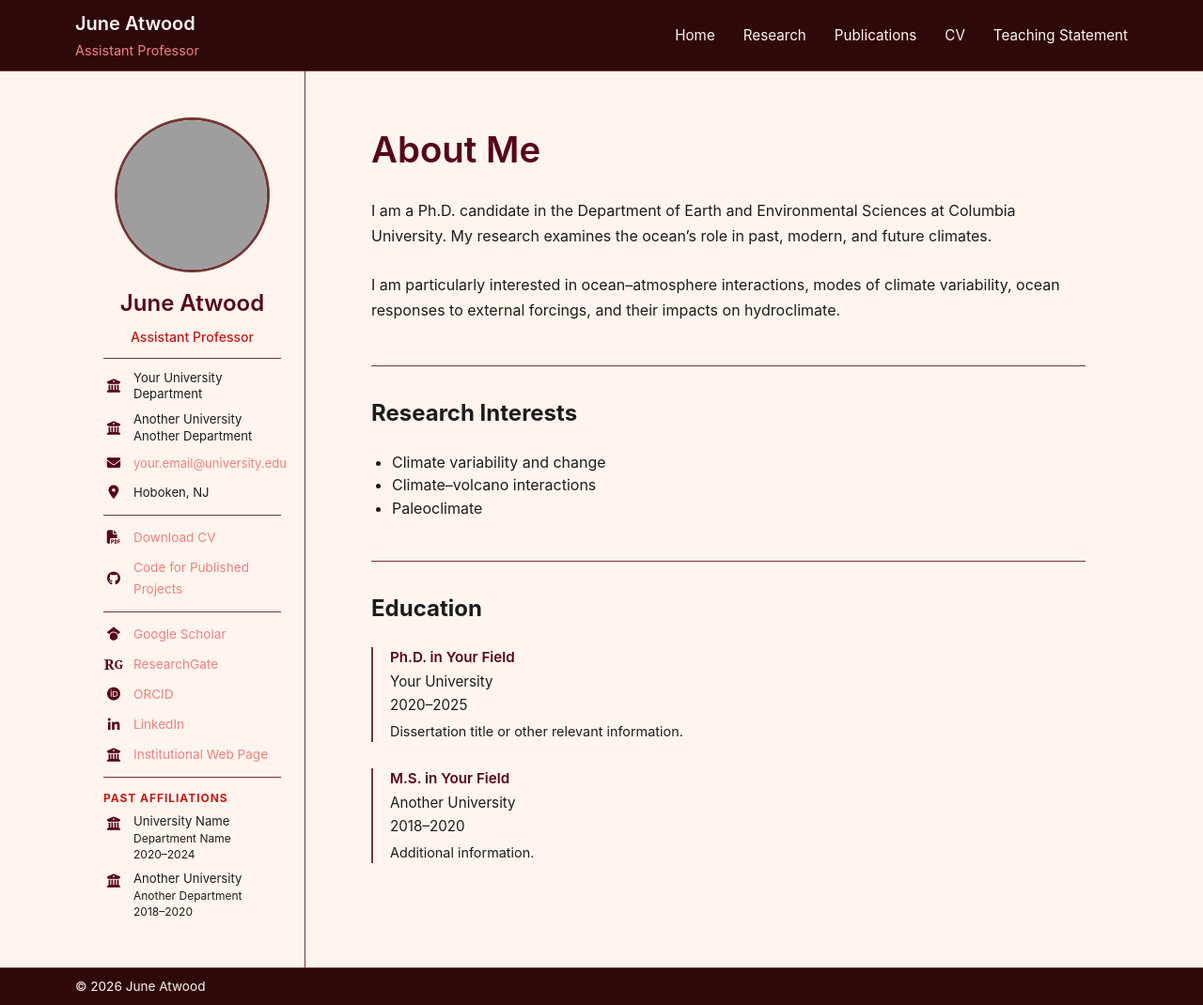
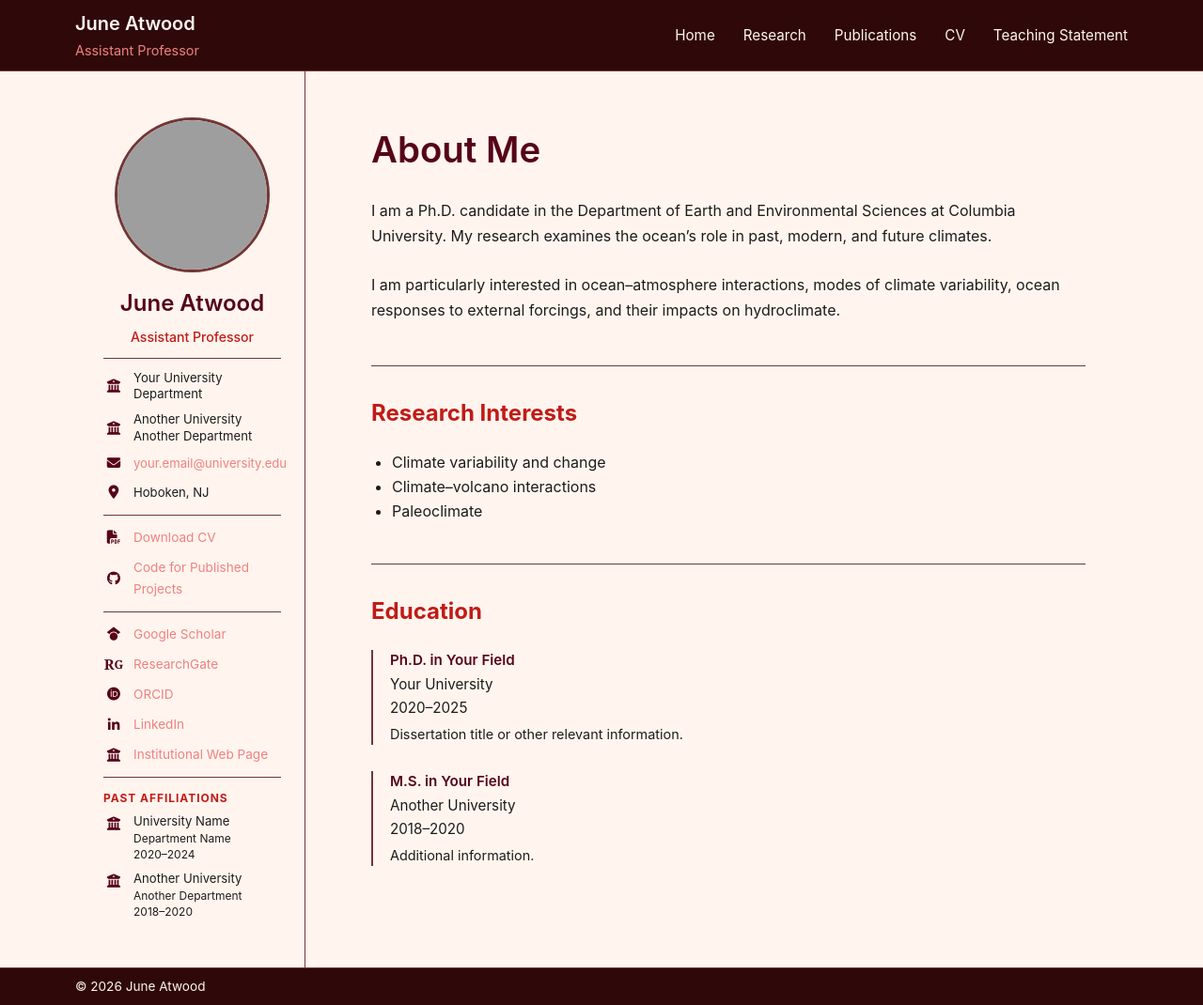
Before and after one commit to isugiura/isugiura.github.io, a Jekyll site: the page built from index.md, in a window 1280 px wide and 1070 px high. Shown: the whole window at 94% size. Built offline with Jekyll 4.4.1, drawn with Linux system fonts in a browser that asks for light colours; grey boxes are pictures that could not be loaded.

Commit message:
Changing colors/spacing

```diff
--- a/assets/css/style.scss
+++ b/assets/css/style.scss
@@ -478,7 +478,7 @@ body {
   margin-top: 45px;
   padding-top: 30px;
 
-  color: var(--text-main);
+  color: var(--accent);
 
   font-size: 1.5rem;
 
@@ -1205,14 +1205,14 @@ body {
 .home-research-interests {
   margin-top: 0;
 
-  margin-bottom: 25px;
+  margin-bottom: 15px;
 
   padding-left: 22px;
 }
 
 
 .home-research-interests li {
-  margin-bottom: 2px;
+  margin-bottom: 3.5px;
 
   line-height: 1.4;
 }
```
